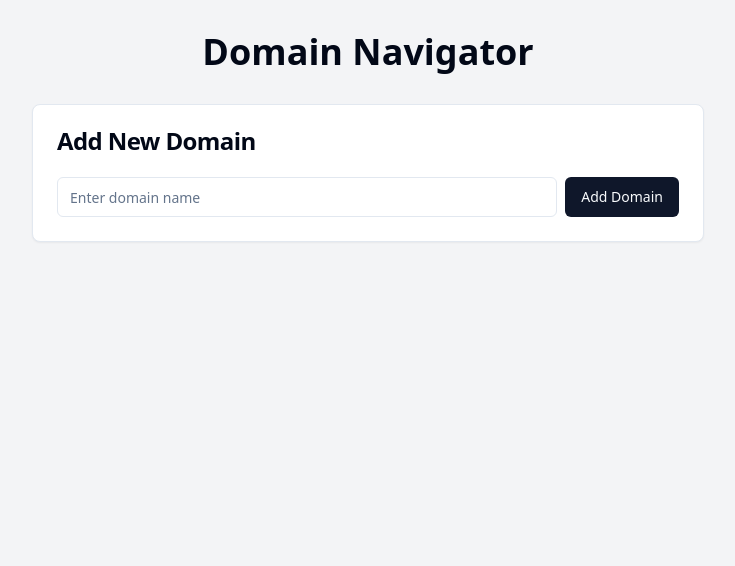
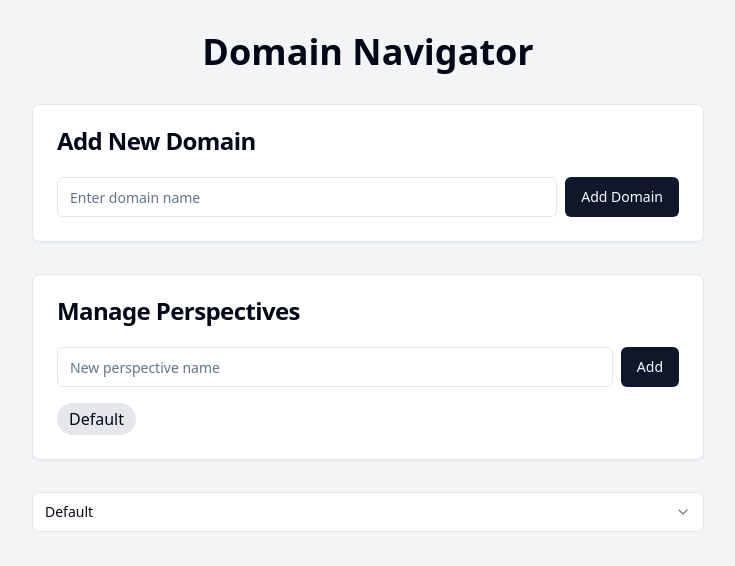
Before and after one commit to GPT-Engineer-App/domain-drifter, a React (Vite) app: page / in a window 1280 px wide. Shown: the top 566 px of the page, without its empty margins (272-1007 px from the left). Built offline with nearby package versions, Linux system fonts and the light colour scheme.

Commit message:
Customize Domain Perspectives Feature
Implement functionality to allow users to customize domains from different perspectives. This enhancement will enable a more flexible and user-friendly experience when managing domain information.
[skip gpt_engineer]

```diff
--- a/src/pages/Index.jsx
+++ b/src/pages/Index.jsx
@@ -2,43 +2,59 @@ import React, { useState } from 'react';
 import { Input } from "@/components/ui/input";
 import { Button } from "@/components/ui/button";
 import { Card, CardContent, CardHeader, CardTitle } from "@/components/ui/card";
-import { Globe, ChevronDown } from "lucide-react";
+import { Globe, ChevronDown, Plus, X } from "lucide-react";
 import {
   Accordion,
   AccordionContent,
   AccordionItem,
   AccordionTrigger,
 } from "@/components/ui/accordion";
+import {
+  Select,
+  SelectContent,
+  SelectItem,
+  SelectTrigger,
+  SelectValue,
+} from "@/components/ui/select";
 
 const Index = () => {
   const [domains, setDomains] = useState([]);
   const [newDomain, setNewDomain] = useState('');
+  const [perspectives, setPerspectives] = useState(['Default']);
+  const [selectedPerspective, setSelectedPerspective] = useState('Default');
+  const [newPerspective, setNewPerspective] = useState('');
 
   const addDomain = () => {
     if (newDomain.trim() !== '') {
       setDomains([...domains, {
         name: newDomain.trim(),
-        particles: {
-          dns: Math.random() < 0.5 ? 'A' : 'CNAME',
-          ssl: Math.random() < 0.5 ? 'Valid' : 'Expired',
-          status: Math.random() < 0.5 ? 'Active' : 'Inactive'
+        perspectives: {
+          Default: {
+            dns: Math.random() < 0.5 ? 'A' : 'CNAME',
+            ssl: Math.random() < 0.5 ? 'Valid' : 'Expired',
+            status: Math.random() < 0.5 ? 'Active' : 'Inactive'
+          }
         }
       }]);
       setNewDomain('');
     }
   };
 
-  // Ensure existing domains have particles
-  React.useEffect(() => {
-    setDomains(prevDomains => prevDomains.map(domain => ({
-      ...domain,
-      particles: domain.particles || {
-        dns: 'N/A',
-        ssl: 'N/A',
-        status: 'N/A'
+  const addPerspective = () => {
+    if (newPerspective.trim() !== '' && !perspectives.includes(newPerspective.trim())) {
+      setPerspectives([...perspectives, newPerspective.trim()]);
+      setNewPerspective('');
+    }
+  };
+
+  const removePerspective = (perspective) => {
+    if (perspective !== 'Default') {
+      setPerspectives(perspectives.filter(p => p !== perspective));
+      if (selectedPerspective === perspective) {
+        setSelectedPerspective('Default');
       }
-    })));
-  }, []);
+    }
+  };
 
   return (
     <div className="min-h-screen p-8 bg-gray-100">
@@ -63,6 +79,56 @@ const Index = () => {
           </CardContent>
         </Card>
 
+        <Card className="mb-8">
+          <CardHeader>
+            <CardTitle>Manage Perspectives</CardTitle>
+          </CardHeader>
+          <CardContent>
+            <div className="flex space-x-2 mb-4">
+              <Input
+                type="text"
+                placeholder="New perspective name"
+                value={newPerspective}
+                onChange={(e) => setNewPerspective(e.target.value)}
+                className="flex-grow"
+              />
+              <Button onClick={addPerspective}>Add</Button>
+            </div>
+            <div className="flex flex-wrap gap-2">
+              {perspectives.map((perspective) => (
+                <div key={perspective} className="flex items-center bg-gray-200 rounded-full px-3 py-1">
+                  <span>{perspective}</span>
+                  {perspective !== 'Default' && (
+                    <Button
+                      variant="ghost"
+                      size="sm"
+                      className="ml-2 p-0"
+                      onClick={() => removePerspective(perspective)}
+                    >
+                      <X className="h-4 w-4" />
+                    </Button>
+                  )}
+                </div>
+              ))}
+            </div>
+          </CardContent>
+        </Card>
+
+        <div className="mb-4">
+          <Select value={selectedPerspective} onValueChange={setSelectedPerspective}>
+            <SelectTrigger className="w-full">
+              <SelectValue placeholder="Select a perspective" />
+            </SelectTrigger>
+            <SelectContent>
+              {perspectives.map((perspective) => (
+                <SelectItem key={perspective} value={perspective}>
+                  {perspective}
+                </SelectItem>
+              ))}
+            </SelectContent>
+          </Select>
+        </div>
+
         <Accordion type="single" collapsible className="w-full">
           {domains.map((domain, index) => (
             <AccordionItem key={index} value={`item-${index}`}>
@@ -77,9 +143,9 @@ const Index = () => {
               </AccordionTrigger>
               <AccordionContent>
                 <div className="p-4 bg-gray-50 rounded-b-lg">
-                  <p><strong>DNS:</strong> {domain.particles?.dns || 'N/A'}</p>
-                  <p><strong>SSL:</strong> {domain.particles?.ssl || 'N/A'}</p>
-                  <p><strong>Status:</strong> {domain.particles?.status || 'N/A'}</p>
+                  <p><strong>DNS:</strong> {domain.perspectives[selectedPerspective]?.dns || 'N/A'}</p>
+                  <p><strong>SSL:</strong> {domain.perspectives[selectedPerspective]?.ssl || 'N/A'}</p>
+                  <p><strong>Status:</strong> {domain.perspectives[selectedPerspective]?.status || 'N/A'}</p>
                 </div>
               </AccordionContent>
             </AccordionItem>
```
